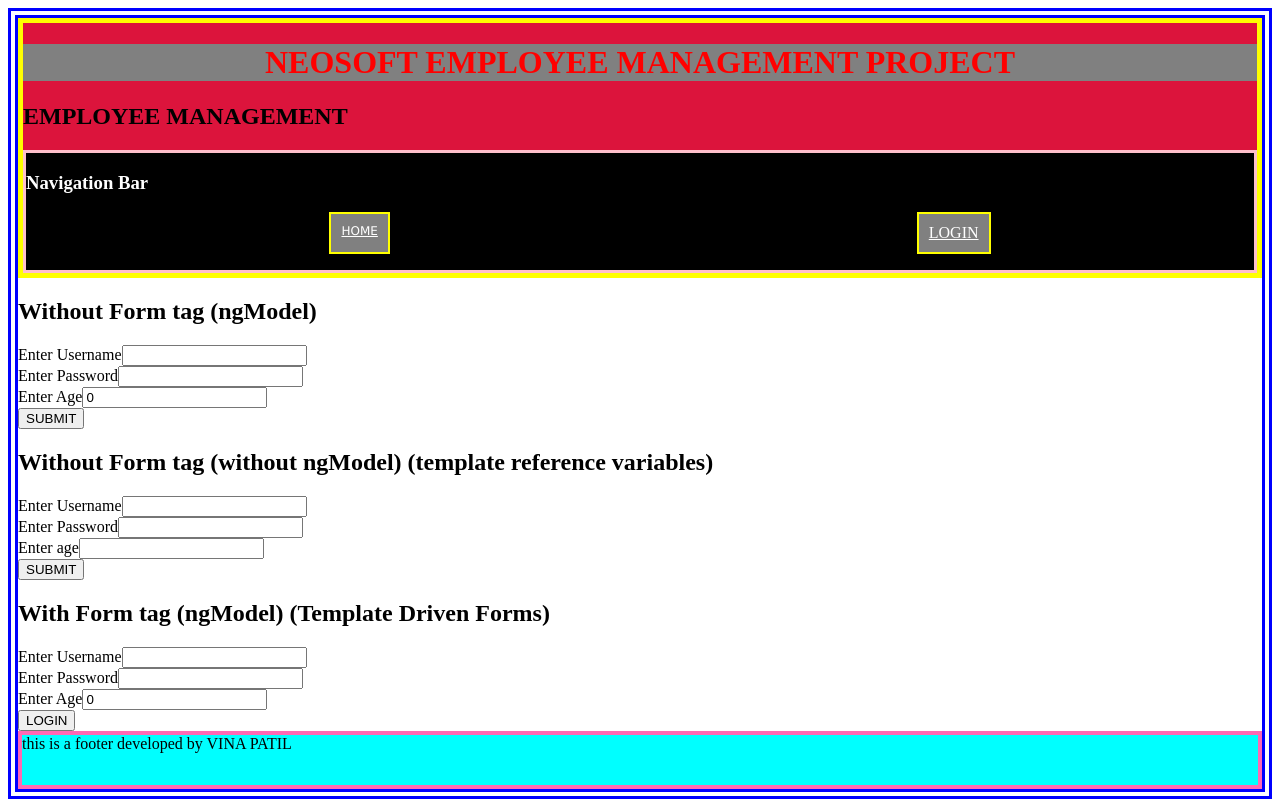
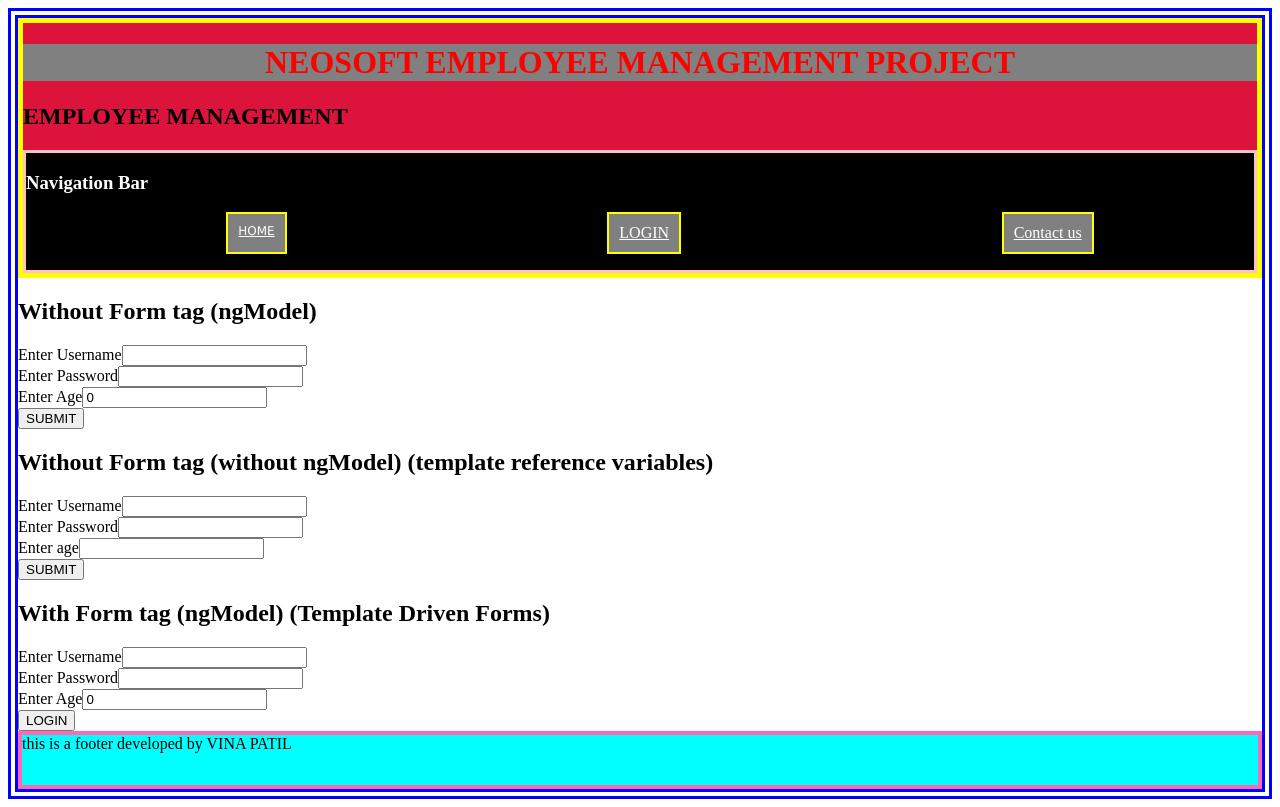
Before and after one commit to kokanevina/Java-Angular-March-23, an Angular app in the folder AngularWorkspace/MyAngularProject/: page /login in a window 1280 px wide. Built offline with nearby package versions, Linux system fonts and the light colour scheme.

Commit message:
Attribute Directives

```diff
--- a/AngularWorkspace/MyAngularProject/src/app/navbar/navbar.component.html
+++ b/AngularWorkspace/MyAngularProject/src/app/navbar/navbar.component.html
@@ -3,5 +3,6 @@
     <ol class="myFlex">
         <li class="colorClass decorationClass fontClass"><a routerLink="home">HOME</a> </li>
         <li [ngClass]="classArray"><a routerLink="login">LOGIN</a></li>
+        <li [ngClass]="classObject"><a href="#">Contact us</a></li>
     </ol>
 </nav>
--- a/AngularWorkspace/MyAngularProject/src/app/navbar/navbar.component.ts
+++ b/AngularWorkspace/MyAngularProject/src/app/navbar/navbar.component.ts
@@ -9,6 +9,11 @@
   links="Navigation Bar"
 
   classArray=['colorClass', 'decorationClass', 'fontClass'];
+  classObject={
+    'colorClass':true,
+    'decorationClass':true,
+    'fontClass':false
+  }
   ngOnInit(){
     setInterval(()=>this.addremove(),3000);
   }
```
